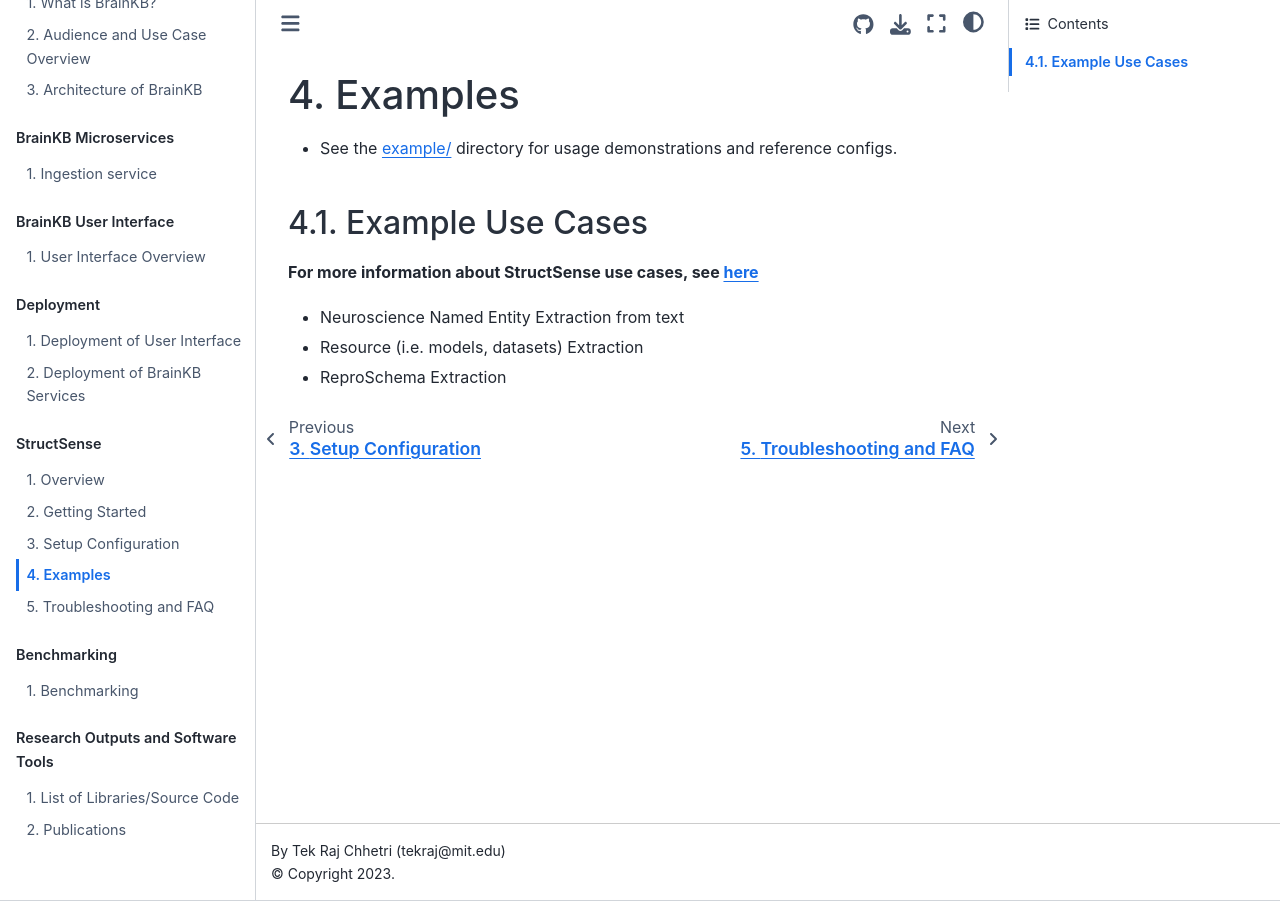
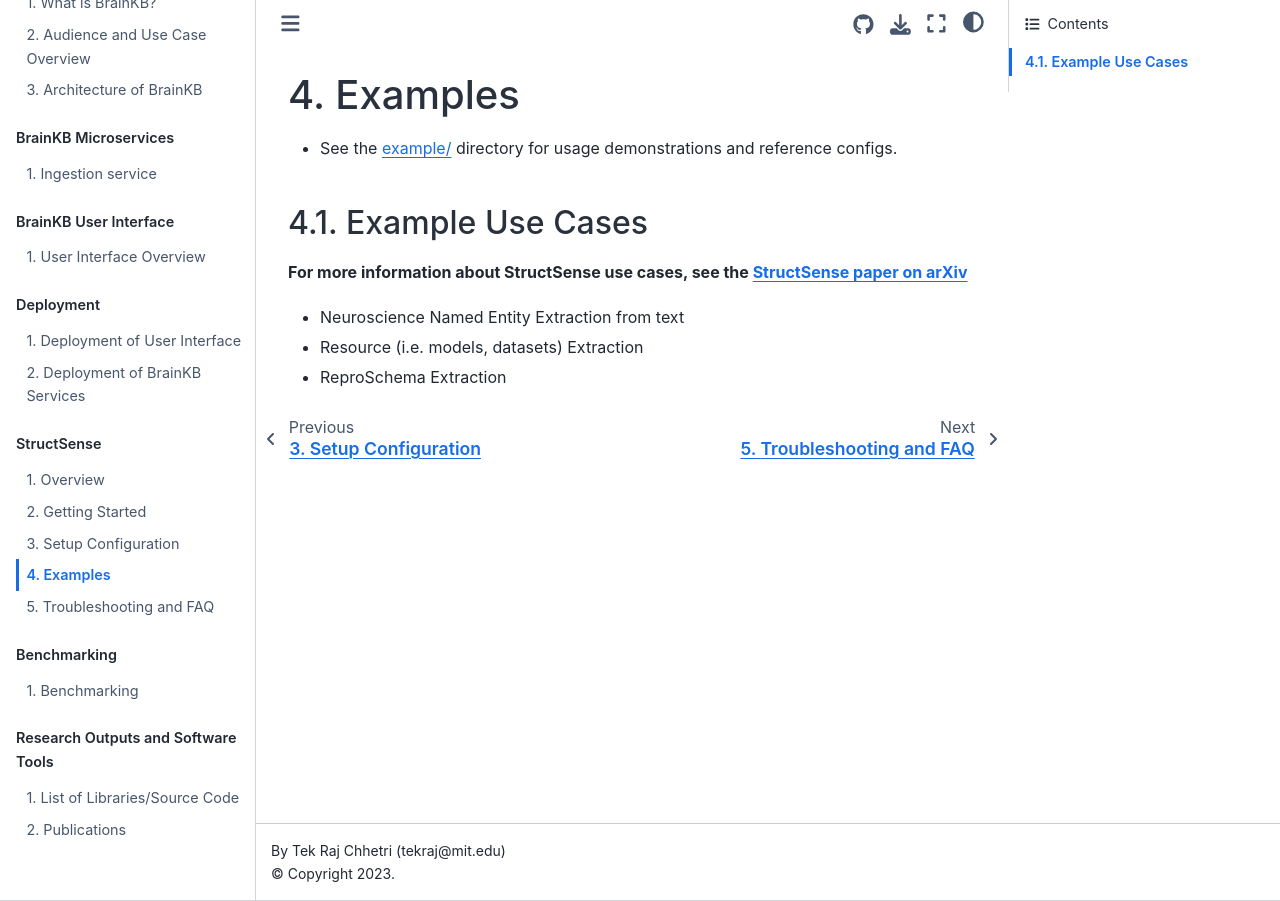
Before and after one commit to sensein/brainkbdocs, a Jupyter Book: the page built from docs/structsense_examples.md, in a window 1280 px wide. Built offline with Jupyter Book 1.0.4 settings and Sphinx 7.4.7 and the Sphinx Book theme 1.1.4, drawn with Linux system fonts in a browser that asks for light colours.

Commit message:
Update docs/structsense_examples.md
For better accessibility and clarity, it's recommended to use descriptive link text instead of 'here'. This helps users understand the context of the link without having to read the surrounding text.

Co-authored-by: gemini-code-assist[bot] <176961590+gemini-code-assist[bot]@users.noreply.github.com>

```diff
--- a/docs/structsense_examples.md
+++ b/docs/structsense_examples.md
@@ -3,7 +3,7 @@
 - See the [example/](https://github.com/sensein/structsense/tree/main/example) directory for usage demonstrations and reference configs.
 
 ## Example Use Cases
-**For more information about StructSense use cases, see [here](https://arxiv.org/html/2507.03674v2#S5)**
+**For more information about StructSense use cases, see the [StructSense paper on arXiv](https://arxiv.org/html/2507.03674v2#S5)**
 - Neuroscience Named Entity Extraction from text
 - Resource (i.e. models, datasets) Extraction
 - ReproSchema Extraction
```
